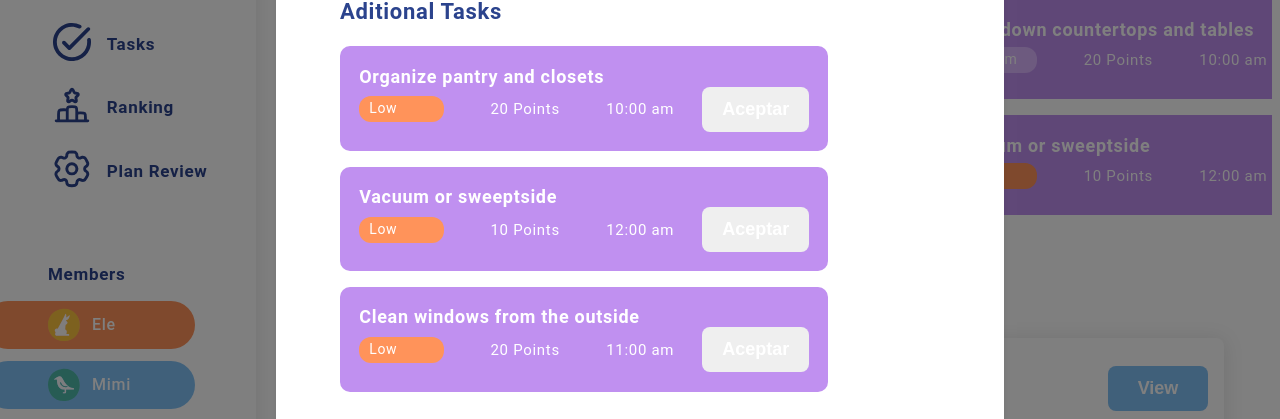
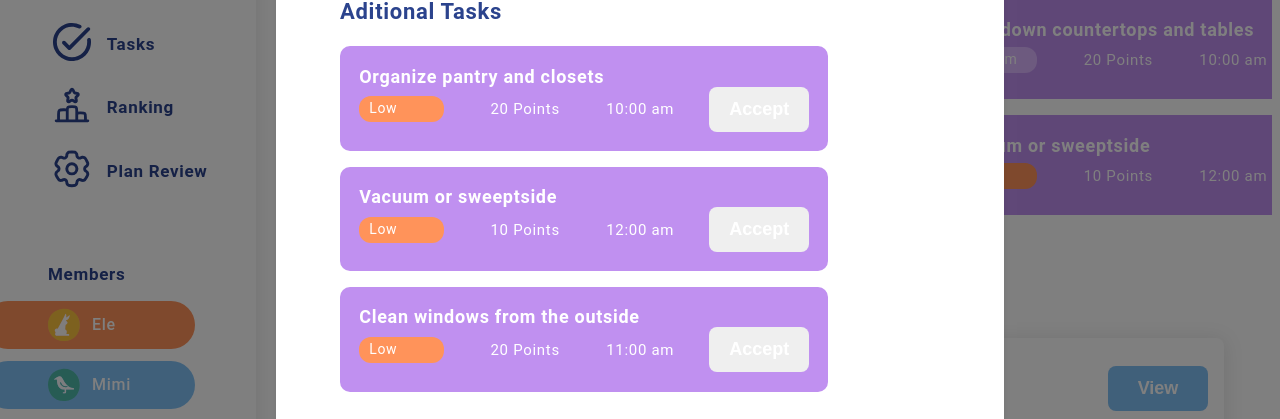
Before and after one commit to NikSala10/TaskiProject, a React (Vite) app: page /tasks in a window 1280 px wide. Both pictures are taken after a click on the button "View". Shown: the part 233-652 px from the top of the page. Built offline with nearby package versions, Linux system fonts and the light colour scheme.

Commit message:
style(pages/tasks): finalize styles for Tasks page and its components

```diff
--- a/src/components/TaskItem/TaskItem.tsx
+++ b/src/components/TaskItem/TaskItem.tsx
@@ -25,7 +25,7 @@ const TaskItem = ({ task }: TaskItemProps) => {
     if (task.isAdditional) {
       return (
         <button
-          className="accept-btn">Aceptar</button>
+          className="accept-btn">Accept</button>
       );
     } else {
       return (
```
